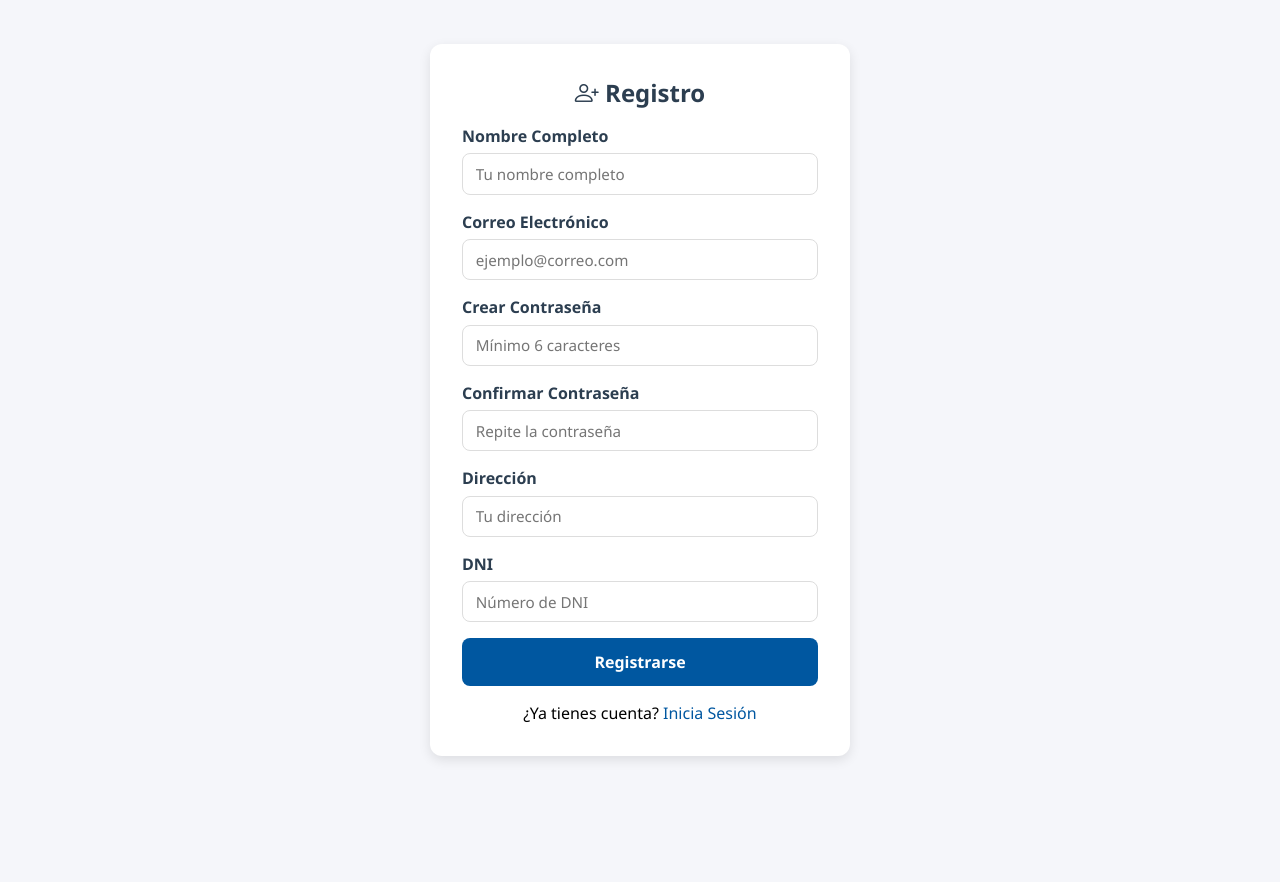
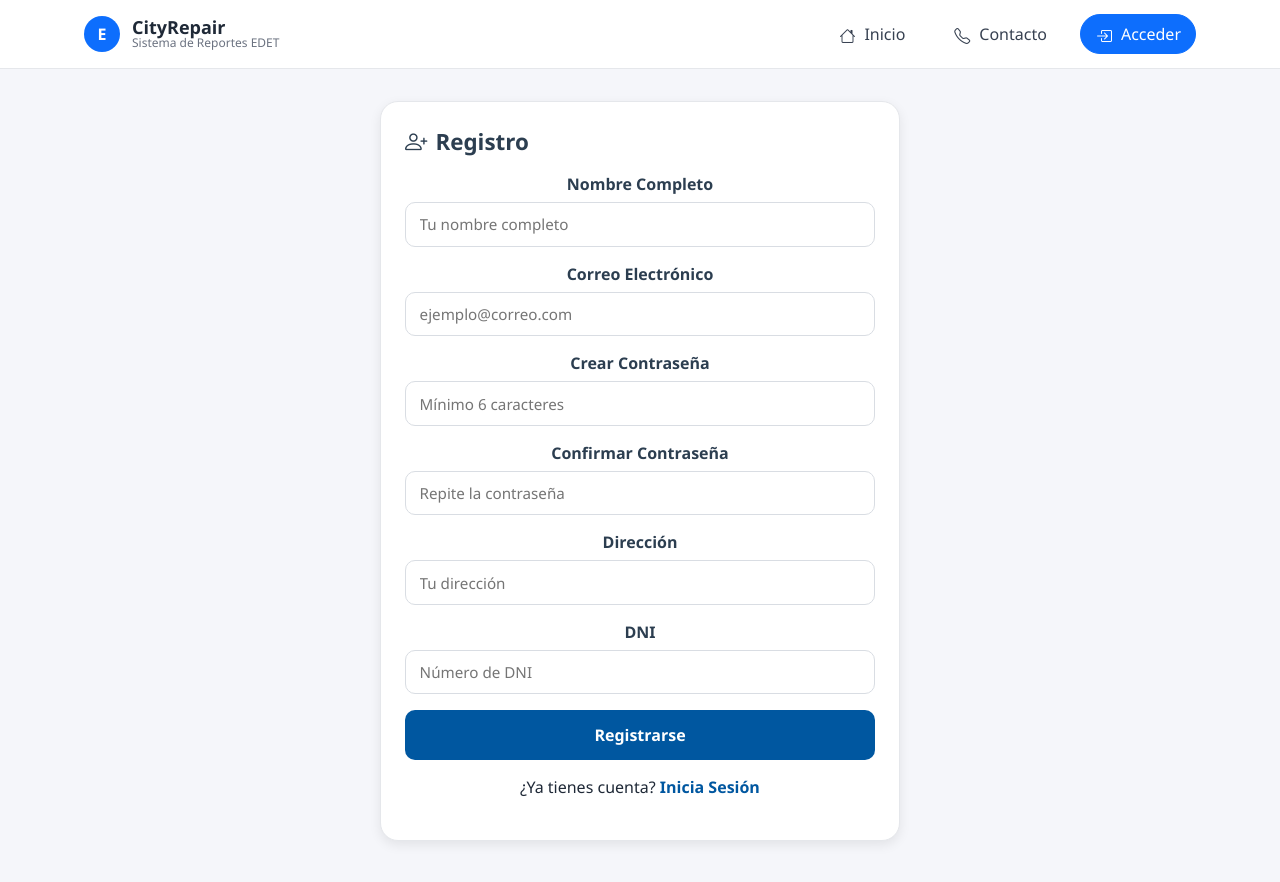
Before and after one commit to AitanaMJ/cityrepair-web, a plain HTML site: page pages/register.html in a window 1280 px wide. Before the commit the page ends 800 px from the top, so only its background shows below. Drawn offline with nearby package versions, Linux system fonts and the light colour scheme.

Commit message:
modifique login

```diff
--- a/pages/register.html
+++ b/pages/register.html
@@ -1,137 +1,120 @@
 <!DOCTYPE html>
 <html lang="es">
 <head>
-  <meta charset="UTF-8">
-  <meta name="viewport" content="width=device-width, initial-scale=1.0">
+  <meta charset="UTF-8" />
+  <meta name="viewport" content="width=device-width, initial-scale=1.0"/>
   <title>Registro - CityRepair</title>
-  <link href="https://cdn.jsdelivr.net/npm/bootstrap-icons/font/bootstrap-icons.css" rel="stylesheet">
-  <style>
-    :root{
-      --blue:#0057A0;
-      --green:#27AE60;
-      --gray:#f5f6fa;
-      --dark:#2c3e50;
-    }
 
-    *{ box-sizing:border-box; margin:0; padding:0; font-family: 'Segoe UI', sans-serif; }
-
-    body{
-      display:flex;
-      align-items:center;
-      justify-content:center;
-      min-height:100vh;
-      background:var(--gray);
-    }
-
-    .card{
-      background:#fff;
-      border-radius:12px;
-      padding:2rem;
-      width:100%;
-      max-width:420px;
-      box-shadow:0 4px 12px rgba(0,0,0,.1);
-    }
-
-    .card h2{
-      text-align:center;
-      margin-bottom:1rem;
-      color:var(--dark);
-    }
-
-    .form-group{
-      margin-bottom:1rem;
-    }
-
-    .form-group label{
-      display:block;
-      font-weight:600;
-      margin-bottom:.4rem;
-      color:var(--dark);
-    }
-
-    .form-group input{
-      width:100%;
-      padding:.6rem .8rem;
-      border:1px solid #ddd;
-      border-radius:8px;
-      font-size:.95rem;
-      transition:.2s;
-    }
-
-    .form-group input:focus{
-      border-color:var(--blue);
-      outline:none;
-      box-shadow:0 0 0 2px rgba(0,87,160,.15);
-    }
-
-    .btn{
-      display:block;
-      width:100%;
-      background:var(--blue);
-      color:#fff;
-      border:none;
-      padding:.8rem;
-      font-size:1rem;
-      font-weight:600;
-      border-radius:8px;
-      cursor:pointer;
-      transition:.3s;
-    }
-
-    .btn:hover{
-      background:#00427a;
-    }
-
-    .text-center{ text-align:center; margin-top:1rem; }
-    .text-center a{ color:var(--blue); text-decoration:none; }
-    .text-center a:hover{ text-decoration:underline; }
-  </style>
+  <!-- Estilos globales del sitio -->
+  <link rel="stylesheet" href="../src/css/styles.css" />
+  <!-- Estilos específicos de registro -->
+  <link rel="stylesheet" href="../src/css/register.css" />
+  <!-- Iconos -->
+  <link rel="stylesheet" href="https://cdn.jsdelivr.net/npm/bootstrap-icons@1.11.3/font/bootstrap-icons.css" />
 </head>
 <body>
+
+  <!-- ===== NAVBAR (mismo de index, rutas relativas corregidas) ===== -->
+  <header class="navbar">
+    <div class="container">
+      <div class="brand-left">
+        <div class="avatar-sm">E</div>
+        <div class="brand-txt">
+          <span class="brand-title">CityRepair</span>
+          <span class="brand-sub">Sistema de Reportes EDET</span>
+        </div>
+      </div>
+
+      <nav class="nav-right">
+        <a class="nav-item" href="../index.html">
+          <span class="icon"><i class="bi bi-house"></i></span> Inicio
+        </a>
+        <a class="nav-item" href="./contacto.html">
+          <span class="icon"><i class="bi bi-telephone"></i></span> Contacto
+        </a>
+        <!-- opcional: marcar Acceder activo en esta página -->
+        <a class="nav-item active" href="./login.html">
+          <span class="icon"><i class="bi bi-box-arrow-in-right"></i></span> Acceder
+        </a>
+      </nav>
+
+      <button class="hamburger" id="openDrawer" aria-label="Abrir menú">
+        <i class="bi bi-list"></i>
+      </button>
+    </div>
+    <div class="navbar-divider"></div>
+  </header>
+
+  <!-- Drawer móvil -->
+  <div class="drawer-overlay" id="drawerOverlay"></div>
+  <aside class="drawer" id="drawer" aria-hidden="true">
+    <button class="drawer-close" id="closeDrawer" aria-label="Cerrar">×</button>
+    <div class="drawer-header">
+      <div class="avatar-sm">E</div>
+      <div class="brand-txt">
+        <span class="brand-title">CityRepair</span>
+        <span class="brand-sub">Sistema de Reportes EDET</span>
+      </div>
+    </div>
+    <nav class="drawer-nav">
+      <a class="drawer-link" href="../index.html"></i> Inicio</a>
+      <a class="drawer-link" href="./contacto.html"></i> Contacto</a>
+      <a class="drawer-link" href="./login.html"></i> Acceder</a>
+    </nav>
+  </aside>
+
+  <!-- ===== CONTENIDO ===== -->
+  <main class="register-wrap">
     <div class="card">
       <h2><i class="bi bi-person-plus"></i> Registro</h2>
-    <form>
-      <!-- Nombre completo -->
+
+      <form id="registerForm" novalidate>
+        <!-- Nombre -->
         <div class="form-group">
           <label for="nombre">Nombre Completo</label>
-        <input type="text" id="nombre" name="nombre" placeholder="Tu nombre completo" required>
+          <input type="text" id="nombre" name="nombre" placeholder="Tu nombre completo" required />
         </div>
 
         <!-- Correo -->
         <div class="form-group">
           <label for="email">Correo Electrónico</label>
-        <input type="email" id="email" name="email" placeholder="ejemplo@correo.com" required>
+          <input type="email" id="email" name="email" placeholder="ejemplo@correo.com" required />
         </div>
 
         <!-- Contraseña -->
         <div class="form-group">
           <label for="password">Crear Contraseña</label>
-        <input type="password" id="password" name="password" placeholder="Mínimo 6 caracteres" required>
+          <input type="password" id="password" name="password" placeholder="Mínimo 6 caracteres" required />
         </div>
 
         <!-- Confirmar contraseña -->
         <div class="form-group">
           <label for="confirmar">Confirmar Contraseña</label>
-        <input type="password" id="confirmar" name="confirmar" placeholder="Repite la contraseña" required>
+          <input type="password" id="confirmar" name="confirmar" placeholder="Repite la contraseña" required />
         </div>
 
         <!-- Dirección -->
         <div class="form-group">
           <label for="direccion">Dirección</label>
-        <input type="text" id="direccion" name="direccion" placeholder="Tu dirección" required>
+          <input type="text" id="direccion" name="direccion" placeholder="Tu dirección" required />
         </div>
 
         <!-- DNI -->
         <div class="form-group">
           <label for="dni">DNI</label>
-        <input type="text" id="dni" name="dni" placeholder="Número de DNI" required>
+          <input type="text" id="dni" name="dni" placeholder="Número de DNI" required />
         </div>
 
         <button type="submit" class="btn">Registrarse</button>
       </form>
+
       <div class="text-center">
-      <p>¿Ya tienes cuenta? <a href="login.html">Inicia Sesión</a></p>
+        <p>¿Ya tienes cuenta? <a href="./login.html">Inicia Sesión</a></p>
       </div>
     </div>
+  </main>
+
+  <!-- JS global (drawer, etc.) -->
+  <script src="../src/js/app.js"></script>
 </body>
 </html>
--- a/src/css/login.css
+++ b/src/css/login.css
@@ -4,7 +4,7 @@
   padding: 12px 0 48px;
 }
 .auth-card{
-  width:min(720px, 100%);
+  width:min(620px, 100%);
   background:#fff;
   border:1px solid var(--stroke);
   border-radius: var(--radius-xl);
@@ -41,7 +41,7 @@
 /* Botones */
 .btn-primary-auth{
   display:inline-block; font-weight:700; cursor:pointer; border:0;
-  color:#fff; background:#0d6efd; padding:10px 18px; border-radius:12px;
+  color:#fff; background:#0d6efd; padding:8px 10px; border-radius:12px;
 }
 .btn-primary-auth:hover{ filter:brightness(.95); }
 
--- /dev/null
+++ b/src/css/register.css
@@ -0,0 +1,76 @@
+:root{
+  --blue:#0057A0;
+  --green:#27AE60;
+  --gray:#f5f6fa;
+  --dark:#2c3e50;
+}
+
+/* Reset básico */
+*{ box-sizing:border-box; margin:0; padding:0; font-family:'Segoe UI', system-ui, sans-serif; }
+
+/* Fondo, sin flex en body */
+body{ background:var(--gray); }
+
+/* Contenedor que centra la tarjeta
+   (deja respiro bajo el navbar) */
+.register-wrap{
+  display:flex;
+  justify-content:center;
+  padding: 32px 16px 64px;
+  min-height: calc(100vh - 72px); /* aprox. alto del header */
+}
+
+/* Tarjeta */
+.card{
+  background:#fff;
+  border:1px solid #e5e7eb;      /* combina con styles.css */
+  border-radius:18px;
+  padding:24px;
+  width:min(520px, 92vw);
+  box-shadow:0 4px 12px rgba(0,0,0,.08);
+}
+
+/* Título */
+.card h2{
+  display:flex; align-items:center; gap:.5rem;
+  font-size:1.4rem; color:var(--dark);
+  margin-bottom:1rem;
+}
+
+/* Campos */
+.form-group{ margin-bottom:1rem; }
+.form-group label{
+  display:block; font-weight:600; margin-bottom:.45rem; color:var(--dark);
+}
+.form-group input{
+  width:100%; padding:.7rem .85rem; font-size:.95rem;
+  border:1px solid #d9dde3; border-radius:10px;
+  transition:border .2s, box-shadow .2s;
+  background:#fff;
+}
+.form-group input:focus{
+  outline:none; border-color:var(--blue);
+  box-shadow:0 0 0 3px rgba(0,87,160,.15);
+}
+
+/* Botón */
+.btn{
+  display:block; width:100%;
+  background:var(--blue); color:#fff;
+  border:none; padding:.85rem 1rem;
+  font-size:1rem; font-weight:700;
+  border-radius:10px; cursor:pointer;
+  transition:filter .2s, transform .05s;
+}
+.btn:hover{ filter:brightness(.97); }
+.btn:active{ transform:translateY(1px); }
+
+/* Texto inferior */
+.text-center{ text-align:center; margin-top:1rem; }
+.text-center a{ color:var(--blue); text-decoration:none; font-weight:600; }
+.text-center a:hover{ text-decoration:underline; }
+
+/* Responsive pequeño */
+@media (max-width: 480px){
+  .card{ padding:18px; }
+}
```
Also changed, not shown: index.html (+5 -4 lines), pages/contacto.html (+6 -9 lines), pages/login.html (+5 -5 lines), pages/mis-reportes.html (+4 -4 lines), pages/reportar.html (+5 -5 lines), src/js/login.js (+23 -17 lines). Lines whose indentation alone changed are shown as unchanged.
